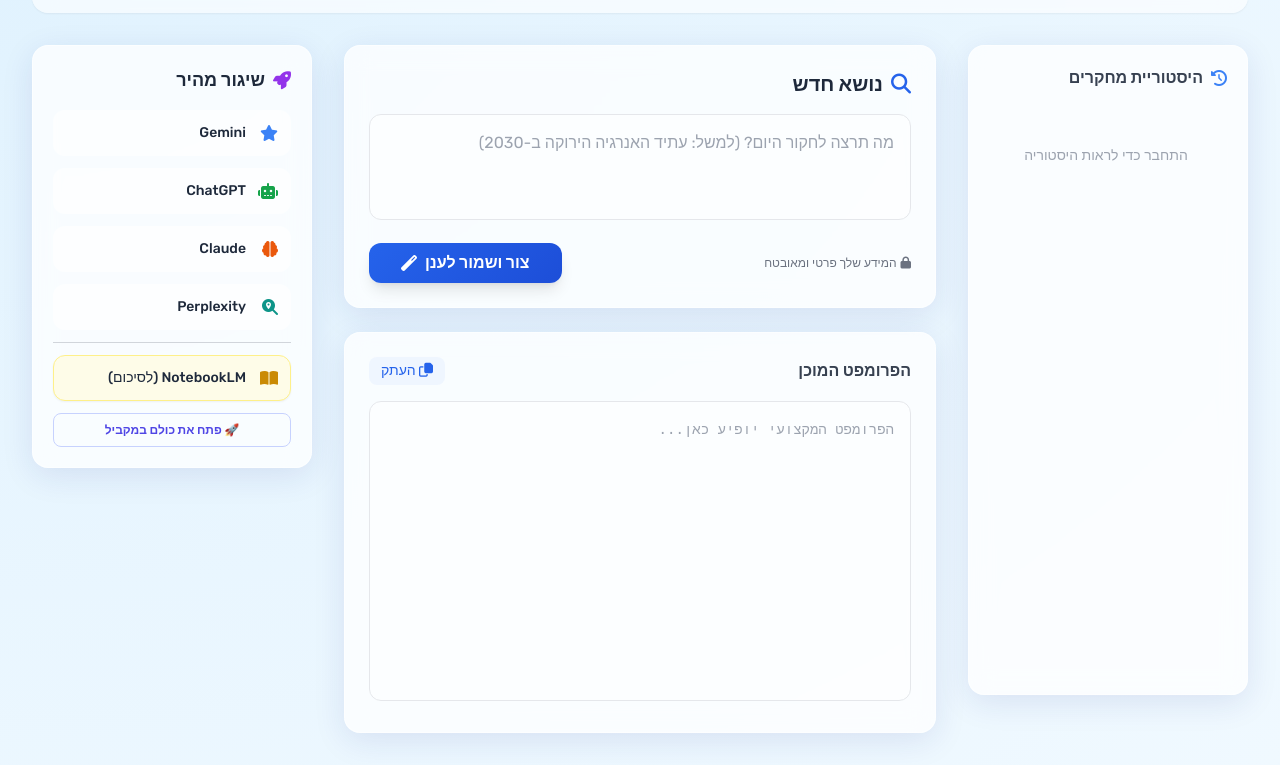
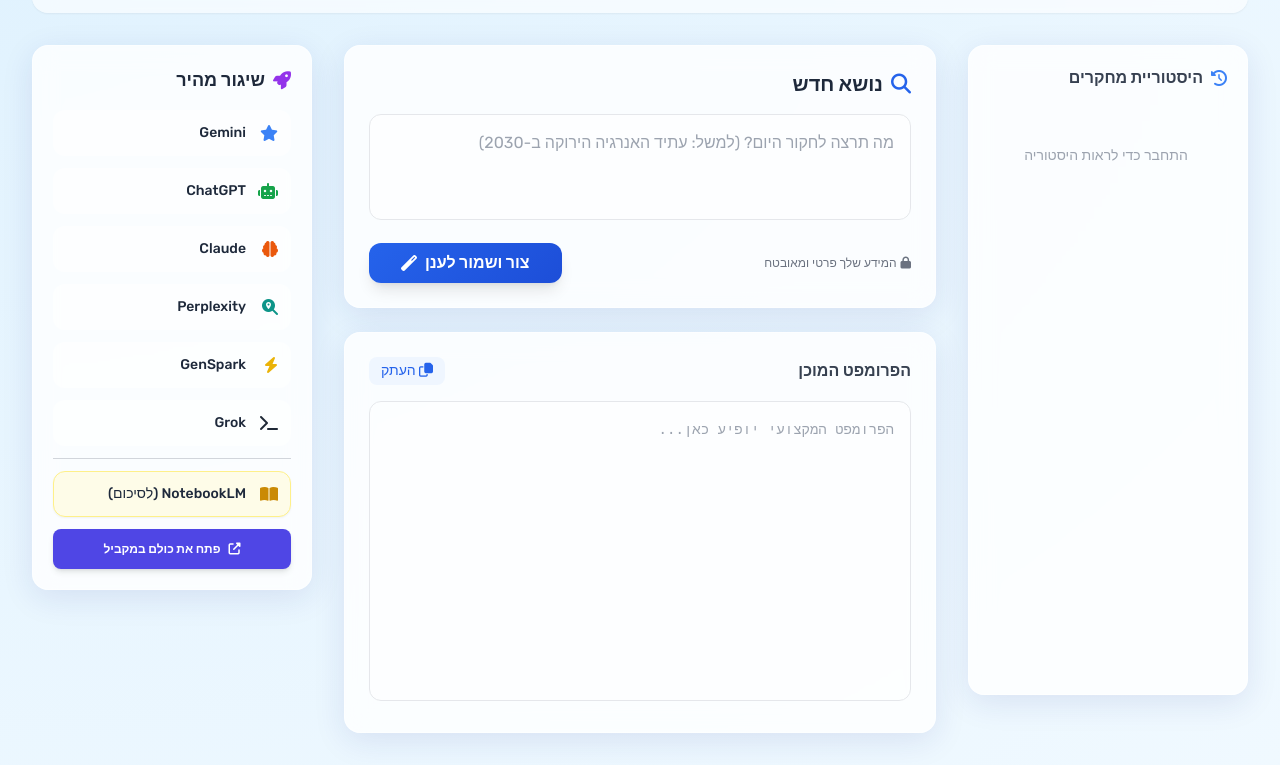
Before and after one commit to RobertoG62/my-research-hub, a plain HTML site: page index.html in a window 1280 px wide. Shown: the part 95-860 px from the top of the page. Drawn offline with nearby package versions, Linux system fonts and the light colour scheme; no server answers.

Commit message:
Update HTML structure and styles for enhancements

```diff
--- a/index.html
+++ b/index.html
@@ -10,14 +10,14 @@
 
     <style>
         body { font-family: 'Rubik', sans-serif; background: radial-gradient(at top left, #e0f2fe 0%, #f0f9ff 100%); min-height: 100vh; color: #1e293b; }
-        .glass-card { background: rgba(255, 255, 255, 0.75); backdrop-filter: blur(12px); border: 1px solid rgba(255, 255, 255, 0.5); box-shadow: 0 8px 32px 0 rgba(31, 38, 135, 0.1); transition: all 0.3s ease; }
+        .glass-card { background: rgba(255, 255, 255, 0.8); backdrop-filter: blur(12px); border: 1px solid rgba(255, 255, 255, 0.5); box-shadow: 0 8px 32px 0 rgba(31, 38, 135, 0.1); transition: all 0.3s ease; }
         .glass-card:hover { transform: translateY(-2px); box-shadow: 0 12px 40px 0 rgba(31, 38, 135, 0.15); }
         .btn-primary { background: linear-gradient(135deg, #2563eb 0%, #1d4ed8 100%); transition: all 0.3s ease; }
         .btn-primary:hover { transform: scale(1.02); box-shadow: 0 4px 15px rgba(37, 99, 235, 0.3); }
         .fa-arrow-left { transform: rotate(180deg); }
         .loader { border: 3px solid #f3f3f3; border-radius: 50%; border-top: 3px solid #3498db; width: 20px; height: 20px; animation: spin 1s linear infinite; display: none; }
         @keyframes spin { 0% { transform: rotate(0deg); } 100% { transform: rotate(360deg); } }
-        /* פס גלילה מעוצב */
+        /* עיצוב גלילה */
         .custom-scrollbar::-webkit-scrollbar { width: 6px; }
         .custom-scrollbar::-webkit-scrollbar-track { background: transparent; }
         .custom-scrollbar::-webkit-scrollbar-thumb { background-color: rgba(156, 163, 175, 0.5); border-radius: 20px; }
@@ -32,7 +32,7 @@
             </div>
             <div>
                 <h1 class="text-xl font-bold text-slate-800">Deep Research Hub</h1>
-                <p class="text-xs text-slate-500">Secure & Connected V2.0</p>
+                <p class="text-xs text-slate-500">Secure & Connected V2.1</p>
             </div>
         </div>
 
@@ -116,13 +116,26 @@
                         <i class="fas fa-search-location text-teal-600 w-8"></i>
                         <span class="text-sm font-medium group-hover:text-teal-600">Perplexity</span>
                     </button>
+
+                    <button onclick="window.openTool('https://www.genspark.ai/')" class="w-full flex items-center p-3 bg-white/60 rounded-xl hover:bg-yellow-50 transition text-right group border border-transparent hover:border-yellow-200">
+                        <i class="fas fa-bolt text-yellow-500 w-8"></i>
+                        <span class="text-sm font-medium group-hover:text-yellow-600">GenSpark</span>
+                    </button>
+
+                    <button onclick="window.openTool('https://grok.com/?referrer=website')" class="w-full flex items-center p-3 bg-white/60 rounded-xl hover:bg-gray-100 transition text-right group border border-transparent hover:border-gray-300">
+                        <i class="fas fa-terminal text-gray-800 w-8"></i>
+                        <span class="text-sm font-medium group-hover:text-gray-900">Grok</span>
+                    </button>
+
                      <div class="h-px bg-gray-300 my-2"></div>
                      <button onclick="window.openTool('https://notebooklm.google.com/')" class="w-full flex items-center p-3 bg-yellow-50 rounded-xl hover:bg-yellow-100 transition text-right group border border-yellow-200 shadow-sm">
                         <i class="fas fa-book-open text-yellow-600 w-8"></i>
                         <span class="text-sm font-medium group-hover:text-yellow-700">NotebookLM (לסיכום)</span>
                     </button>
-                     <button onclick="window.openAllTools()" class="w-full mt-2 py-2 text-xs text-indigo-600 hover:bg-indigo-50 rounded-lg border border-indigo-200 font-bold">
-                        🚀 פתח את כולם במקביל
+
+                     <button onclick="window.openAllTools()" class="w-full mt-2 py-3 text-xs text-white bg-indigo-600 hover:bg-indigo-700 rounded-lg shadow-md font-bold transition flex justify-center items-center gap-2">
+                        <i class="fas fa-external-link-alt"></i>
+                        פתח את כולם במקביל
                     </button>
                 </div>
             </div>
@@ -135,10 +148,7 @@
         import { getFirestore, collection, addDoc, query, where, orderBy, onSnapshot } from "https://www.gstatic.com/firebasejs/10.7.1/firebase-firestore.js";
         import { getAuth, GoogleAuthProvider, signInWithPopup, signOut, onAuthStateChanged } from "https://www.gstatic.com/firebasejs/10.7.1/firebase-auth.js";
 
-        // ==========================================
-        //  כאן שמתי לך את הקוד מהתמונה ששלחת
-        // ==========================================
-
+        // המפתחות שלך כבר בפנים!
         const firebaseConfig = {
             apiKey: "AIzaSyC9EbSoqlGUOn8_uy6XnEQLvx6_u47_5lQ",
             authDomain: "deepresearch-89379.firebaseapp.com",
@@ -149,10 +159,6 @@
             measurementId: "G-3Z03QN5Y6W"
         };
 
-        // ==========================================
-        //  מכאן והלאה הקוד ממשיך רגיל
-        // ==========================================
-
         const app = initializeApp(firebaseConfig);
         const db = getFirestore(app);
         const auth = getAuth(app);
@@ -160,7 +166,7 @@
 
         let currentUser = null;
 
-        // לוגיקת התחברות
+        // התחברות
         window.googleLogin = () => {
             signInWithPopup(auth, provider)
                 .then((result) => console.log("מחובר:", result.user.email))
@@ -174,7 +180,7 @@
             signOut(auth).then(() => console.log("מנותק"));
         };
 
-        // האזנה למצב המשתמש
+        // האזנה למצב משתמש
         onAuthStateChanged(auth, (user) => {
             currentUser = user;
             const loginBtn = document.getElementById('loginBtn');
@@ -193,6 +199,7 @@
             }
         });
 
+        // לוגיקת הפרומפט
         const promptTemplate = `אני רוצה שתעזור לי לבנות פרומפט מקצועי שיחפש מידע מהאינטרנט בצורה הכי מדויקת, אמינה ומסודרת שאפשר, כדי שאוכל להשתמש בו בפיצ׳ר ה- Deep Research.
 
 המטרה שלי היא ללמוד בצורה הטובה, המקיפה והאיכותית ביותר את הנושא הבא בשפה נגישה ופשוטה:
@@ -230,13 +237,13 @@
                     });
                 } catch (e) {
                     console.error("Error: ", e);
-                    alert("שגיאה בשמירה! האם זכרת ליצור Database ב-Firebase ולוודא שהחוקים (Rules) מוגדרים נכון?");
+                    alert("שגיאה בשמירה! וודא שחוקי האבטחה ב-Firebase מוגדרים נכון.");
                 } finally {
                     btnText.textContent = "צור ושמור לענן";
                     loader.style.display = "none";
                 }
             } else {
-                alert("שים לב: הפרומפט נוצר, אך לא נשמר בהיסטוריה כי אינך מחובר.");
+                alert("שים לב: לא מחובר, ההיסטוריה לא נשמרת.");
             }
         };
 
@@ -281,15 +288,21 @@
 
         window.openTool = (url) => window.open(url, '_blank');
 
+        // מעודכן עם כל הכלים
         window.openAllTools = () => {
             const urls = [
                 'https://claude.ai/new',
                 'https://gemini.google.com/app',
                 'https://chatgpt.com/',
                 'https://www.genspark.ai/',
+                'https://grok.com/?referrer=website',
                 'https://www.perplexity.ai/'
             ];
+
+            alert("שים לב: הדפדפן שלך ינסה לחסום פתיחת חלונות מרובים. אנא חפש את סמל החסימה בשורת הכתובת ואשר 'תמיד לאפשר חלונות קופצים'.");
+
             urls.forEach(url => window.open(url, '_blank'));
+            // מסמך מרכז
             window.open('https://docs.google.com/document/d/1DNu71a38Tusb4Vdiw7zZElelgt5pzRsmFiftIBYVyjA/edit?tab=t.0', '_blank');
         };
 
```
